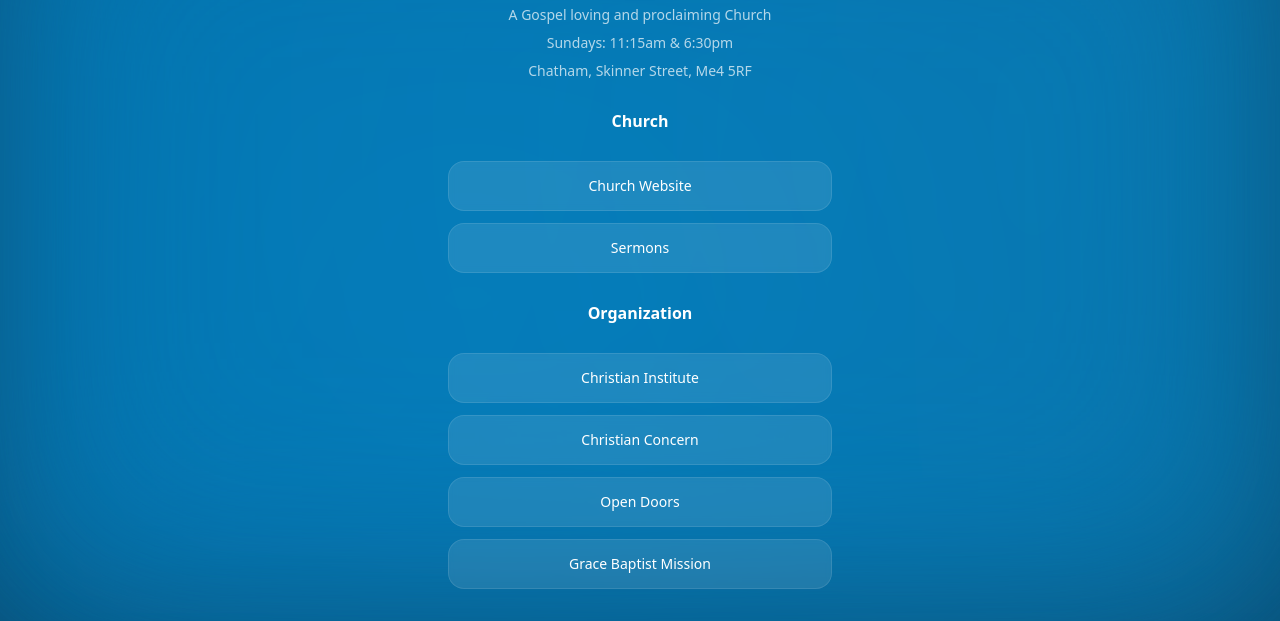
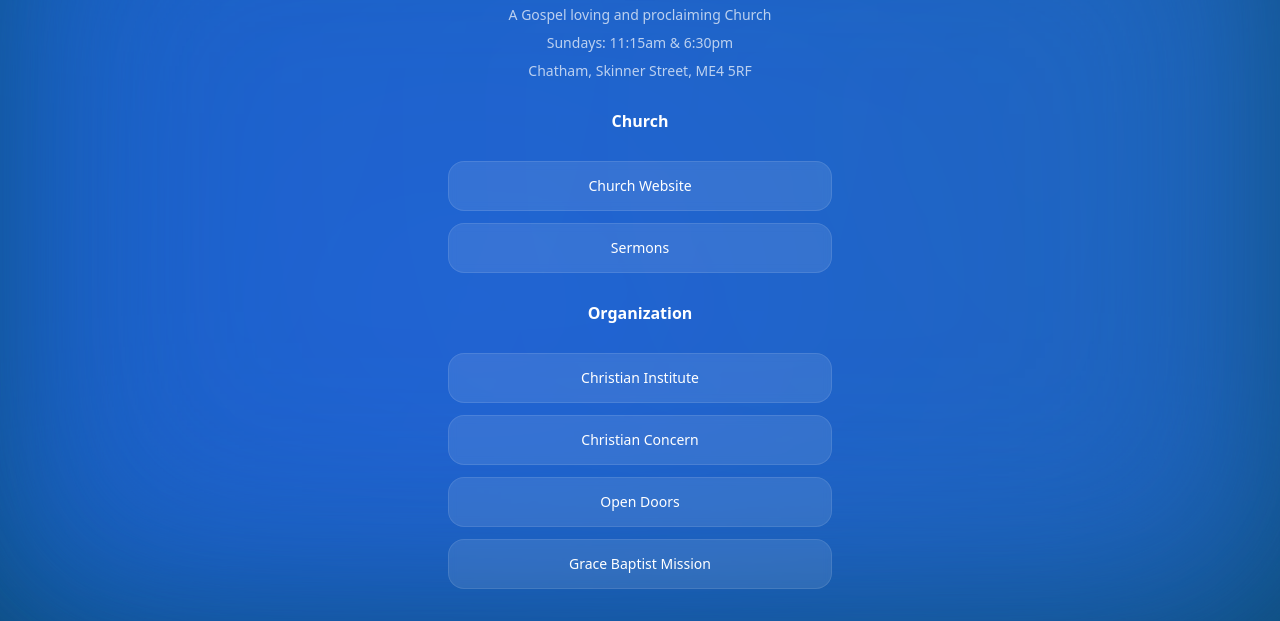
Before and after one commit to EnonBaptistChurch/linktree, an Eleventy site: page src/index.njk in a window 1280 px wide. Shown: the part 187-808 px from the top of the page. Built offline with nearby package versions, Linux system fonts and the light colour scheme; Eleventy itself is replaced by a stand-in of ours; files that its build step writes are made by us from their sources.

Commit message:
trying fancy background stuff

```diff
--- a/src/_data/profile.json
+++ b/src/_data/profile.json
@@ -2,7 +2,7 @@
   "name": "Enon Baptist Church",
   "bio": "A Gospel loving and proclaiming Church",
   "sermontimes": "Sundays: 11:15am & 6:30pm",
-  "address": "Chatham, Skinner Street, Me4 5RF",
+  "address": "Chatham, Skinner Street, ME4 5RF",
   "avatar": "https://enonbaptistchatham.org.uk/images/building/new-enon-320.webp",
   "links": [
     {
--- a/src/_includes/base.njk
+++ b/src/_includes/base.njk
@@ -14,11 +14,11 @@
               bg-[length:200%_200%] animate-bg-shift-1 blur-[80px] opacity-90"></div>
 
   <div class="fixed inset-0 pointer-events-none
-              bg-[radial-gradient(circle_at_70%_70%,theme(colors.sky.500),theme(colors.sky.700))]
+              bg-[radial-gradient(circle_at_70%_70%,theme(colors.blue.500),theme(colors.blue.700))]
               bg-[length:200%_200%] animate-bg-shift-2 blur-[100px] opacity-60"></div>
 
   <div class="fixed inset-0 pointer-events-none
-              bg-[radial-gradient(circle_at_50%_50%,theme(colors.sky.600),theme(colors.sky.800))]
+              bg-[radial-gradient(circle_at_50%_50%,theme(colors.blue.600),theme(colors.sky.800))]
               bg-[length:200%_200%] animate-bg-shift-3 blur-[120px] opacity-50"></div>
 
   <!-- Foreground content -->
```
Also changed, not shown: src/css/output.css.
